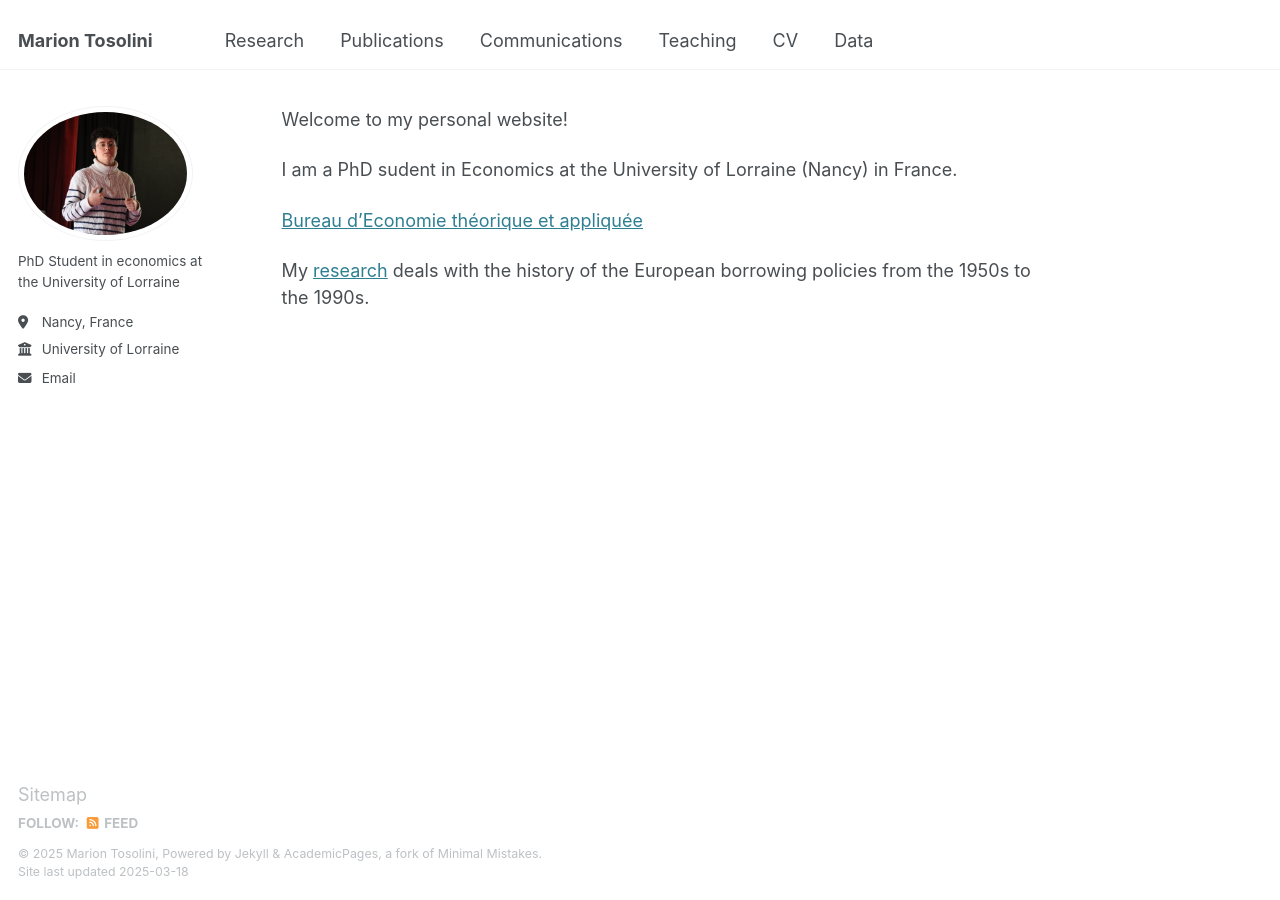
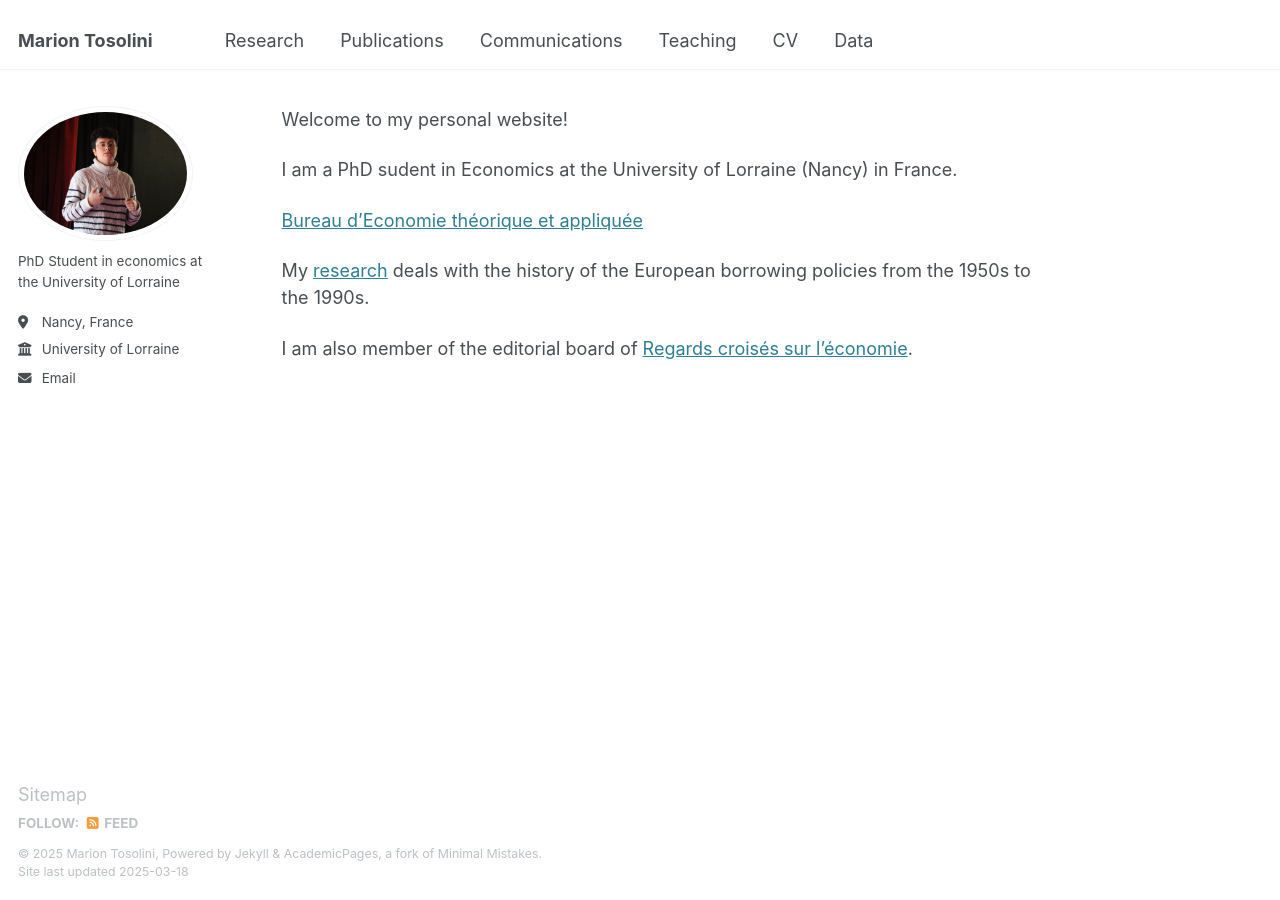
Before and after one commit to tosolini-marion/tosolini-marion.github.io, a Jekyll site: the page built from _pages/about.md, in a window 1280 px wide. Built offline with Jekyll 4.4.1, drawn with Linux system fonts in a browser that asks for light colours.

Commit message:
Update about.md

```diff
--- a/_pages/about.md
+++ b/_pages/about.md
@@ -16,3 +16,7 @@ I am a PhD sudent in Economics at the University of Lorraine (Nancy) in France.
 
 
 My [research](/research/) deals with the history of the European borrowing policies from the 1950s to the 1990s.
+
+
+
+I am also member of the editorial board of [Regards croisés sur l'économie](https://rce-revue.com/).
```
